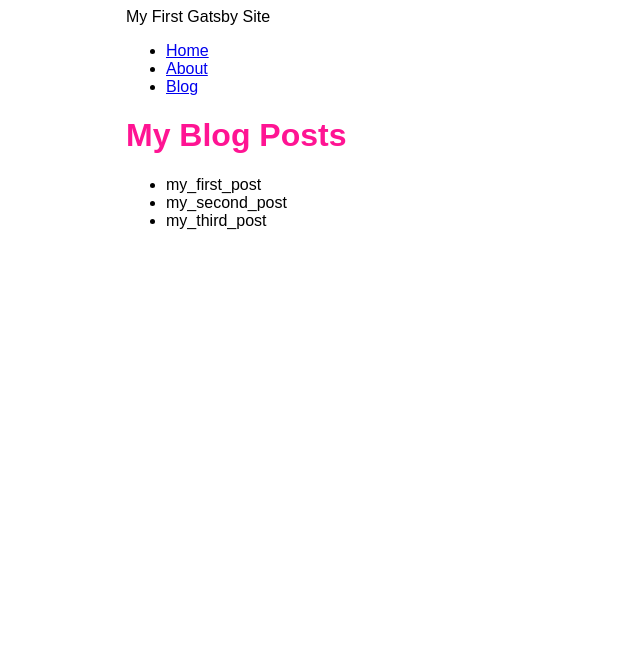
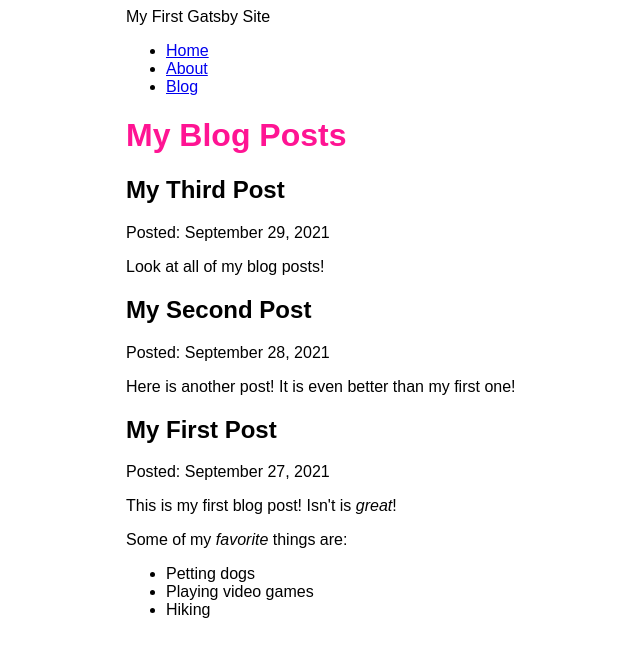
Before and after one commit to Ethan2134/GatsbyCSC496, a Gatsby site: page /blog in a window 1280 px wide. Shown: the whole page, without its empty margins (264-904 px from the left). Built offline with nearby package versions, Linux system fonts and the light colour scheme; Gatsby itself is replaced by a stand-in of ours.

Commit message:
Finished Gatsby Tutorial Part 5

```diff
--- a/blog/my_first_post.mdx
+++ b/blog/my_first_post.mdx
@@ -0,0 +1,12 @@
+---
+title: "My First Post"
+date: "2021-09-27"
+---
+
+This is my first blog post! Isn't is *great*!
+
+Some of my *favorite* things are:
+
+	* Petting dogs
+	* Playing video games
+	* Hiking
--- a/blog/my_second_post.mdx
+++ b/blog/my_second_post.mdx
@@ -0,0 +1,6 @@
+---
+title: "My Second Post"
+date: "2021-09-28"
+---
+
+Here is another post! It is even better than my first one!
--- a/blog/my_third_post.mdx
+++ b/blog/my_third_post.mdx
@@ -0,0 +1,6 @@
+---
+title: "My Third Post"
+date: "2021-09-29"
+---
+
+Look at all of my blog posts!
--- a/gatsby-config.js
+++ b/gatsby-config.js
@@ -11,7 +11,8 @@ module.exports = {
 		options: {
 			name: `blog`,
 			path: `${__dirname}/blog`,
-		}
+		},
 	},
+	"gatsby-plugin-mdx",
   ],
 };
--- a/package.json
+++ b/package.json
@@ -15,8 +15,11 @@
     "clean": "gatsby clean"
   },
   "dependencies": {
+    "@mdx-js/mdx": "^1.6.22",
+    "@mdx-js/react": "^1.6.22",
     "gatsby": "^3.13.1",
     "gatsby-plugin-image": "^1.14.0",
+    "gatsby-plugin-mdx": "^2.14.0",
     "gatsby-plugin-sharp": "^3.14.0",
     "gatsby-source-filesystem": "^3.14.0",
     "react": "^17.0.1",
--- a/src/pages/blog.js
+++ b/src/pages/blog.js
@@ -1,29 +1,37 @@
 import * as React from 'react'
 import { graphql } from 'gatsby'
+import { MDXRenderer } from 'gatsby-plugin-mdx'
 import Layout from '../components/layout'
 const BlogPage = ({ data }) => {
   return (
     <Layout pageTitle="My Blog Posts">
-      <ul>
 	  {
-		  data.allFile.nodes.map(node => (
-			<li key={node.name}>
-				{node.name}
-			</li>
-			))
+		  data.allMdx.nodes.map((node) => (
+		  <article key={node.id}>
+            <h2>{node.frontmatter.title}</h2>
+            <p>Posted: {node.frontmatter.date}</p>
+			<MDXRenderer>
+			{node.body}
+			</MDXRenderer>
+          </article>
+        ))
 	  }
-	  </ul>
     </Layout>
   )
 }
 
 export const query = graphql`
-	query{
-		allFile{
-			nodes{
-				name
-			}
-		}
-	}
+	query {
+    allMdx(sort: {fields: frontmatter___date, order: DESC}) {
+      nodes {
+        frontmatter {
+          date(formatString: "MMMM D, YYYY")
+          title
+        }
+        id
+        body
+      }
+    }
+  }
 `
 export default BlogPage
```
Also changed, not shown: 1 other file.
